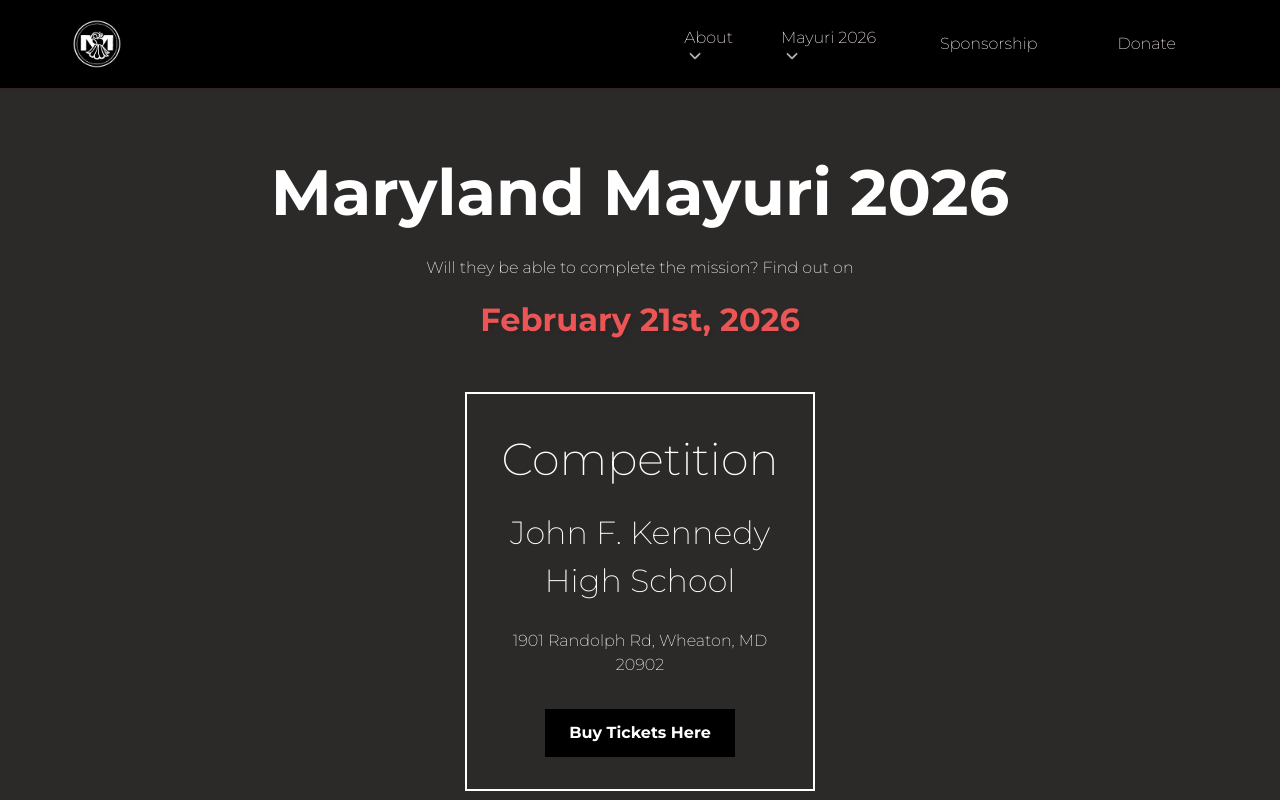
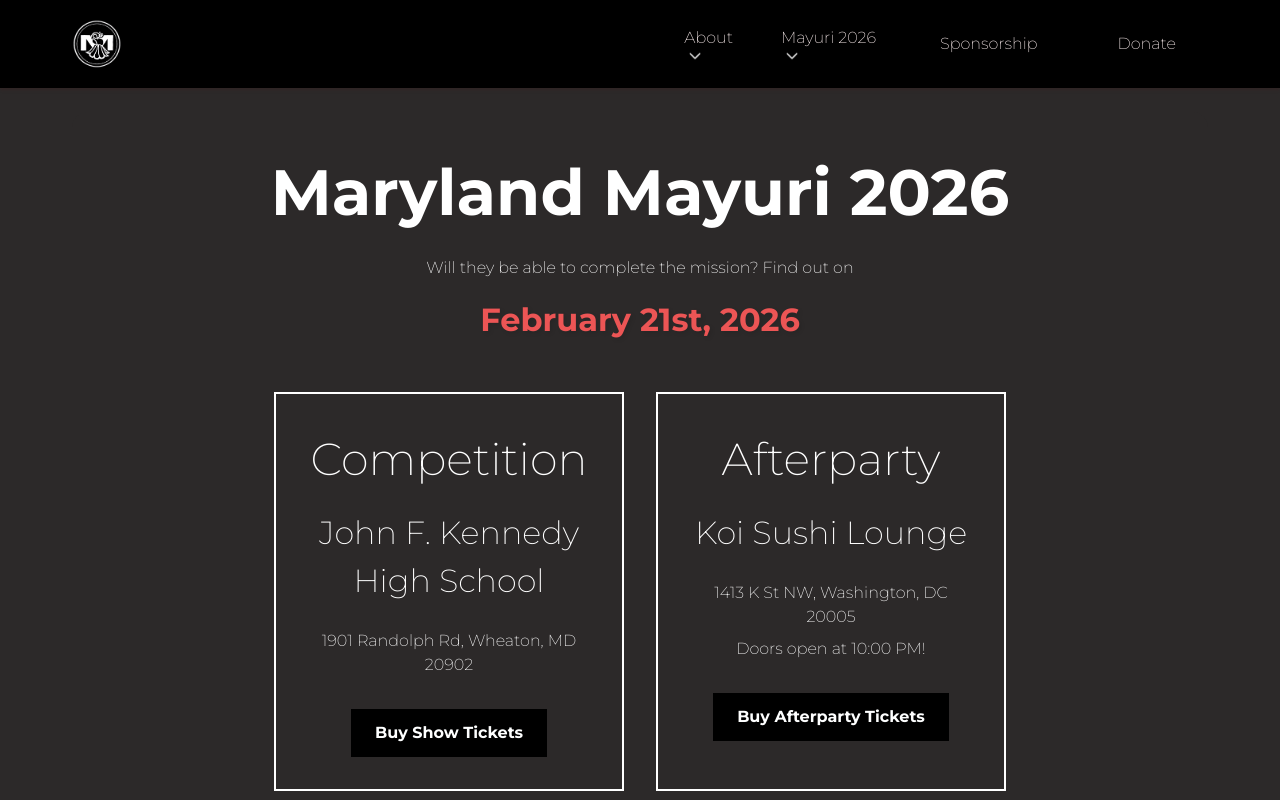
Before and after one commit to maryland-mayuri/marylandmayuri-website, a React (Vite) app: page /competition in a window 1280 px wide. Built offline with nearby package versions, Linux system fonts and the light colour scheme; a web font is replaced by a local one.

Commit message:
added afterparty card with relevant details

```diff
--- a/src/components/pages/Competition.jsx
+++ b/src/components/pages/Competition.jsx
@@ -193,19 +193,19 @@ const Competition = () => {
               <h3>John F. Kennedy High School</h3>
               <p>1901 Randolph Rd, Wheaton, MD 20902</p>
               <button className="ticket-button">
-                <a className="ticket-link" href="https://doorlist.app/e/ub5am90?s=hTtEk7nZf6&utm_source=ig&utm_medium=social&utm_content=link_in_bio&fbclid=PAZXh0bgNhZW0CMTEAc3J0YwZhcHBfaWQMMjU2MjgxMDQwNTU4AAGnkBBfLKiCzKcC1eXn2NzP2Qfz4Z9Vqp9Elc80L-JZYhwnWHmW6C6qRkNI7cY_aem_KJlhdcK7D_AYWAHI82AjAg" rel="noopener noreferrer">Buy Tickets Here</a>
+                <a className="ticket-link" href="https://doorlist.app/e/ub5am90?s=hTtEk7nZf6&utm_source=ig&utm_medium=social&utm_content=link_in_bio&fbclid=PAZXh0bgNhZW0CMTEAc3J0YwZhcHBfaWQMMjU2MjgxMDQwNTU4AAGnkBBfLKiCzKcC1eXn2NzP2Qfz4Z9Vqp9Elc80L-JZYhwnWHmW6C6qRkNI7cY_aem_KJlhdcK7D_AYWAHI82AjAg" rel="noopener noreferrer">Buy Show Tickets</a>
               </button>
             </div>
-{/*
+{
             <div className="event-card afterparty">
               <h2>Afterparty</h2>
-              <h3>Venue TBA</h3>
-              <p>Address: To be announced</p>
-              <p>Time: To be announced</p>
+              <h3>Koi Sushi Lounge</h3>
+              <p>1413 K St NW, Washington, DC 20005</p>
+              <p>Doors open at 10:00 PM!</p>
               <button className="ticket-button">
-                <a className="ticket-link" href="https://www.eventbrite.com/e/mayuri-afterparty-2025-presented-by-nitesout-maryland-mayuri-tickets-1238651151939" target="_blank" rel="noopener noreferrer">Buy Afterparty Tickets</a>
+                <a className="ticket-link" href="https://www.eventbrite.com/e/mayuri-afterparty-2026-presented-by-nitesout-maryland-mayuri-tickets-1980938246621?aff=erelexpmlt" target="_blank" rel="noopener noreferrer">Buy Afterparty Tickets</a>
               </button>
-            </div> */}
+            </div> }
           </div>
           <div className="divider fade-in"></div>
           <h1 className='transition-header fade-in-longer'>Past Events</h1>
--- a/src/components/pages/Home.jsx
+++ b/src/components/pages/Home.jsx
@@ -146,7 +146,7 @@ const Home = () => {
     { name: "Nidhi Patel", position: "Public Relations", image: nidhi_p },
 
 
-    { name: "Mahathi Chintapalli", position: "Judging", image: mahathi_c },
+    { name: "Mahathi Chinthapalli", position: "Judging", image: mahathi_c },
     { name: "Srinidhi Gubba", position: "Judging", image: srinidhi_g },
 
     { name: "Rahul Anantuni", position: "Sponsorship", image: rahul_a },
```
